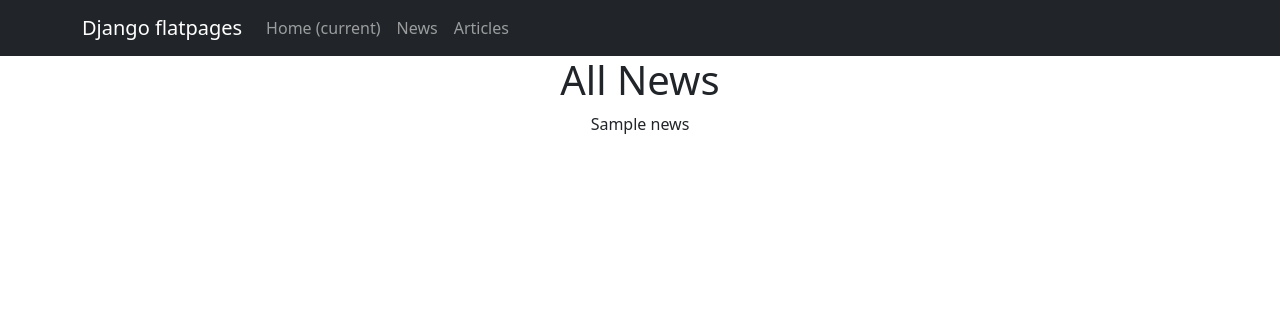
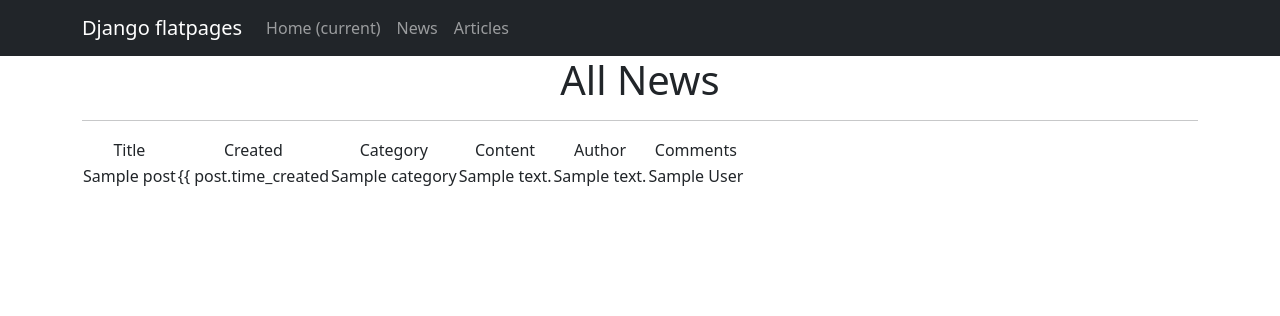
Before and after one commit to nnwq/NewsProject, a Django app: template templates/news.html in a window 1280 px wide. Shown: the top 316 px of the page. Run offline with Django 4.2, Linux system fonts and the light colour scheme; the template is opened without the code that fills it: most values are stand-ins (such as "Sample title", 1, 10 or a date in 2020); some libraries are stand-ins or nearby versions.

Commit message:
created profanity filter and custom datetime tag. also news.html is now showing the table of all news instances.

```diff
--- a/news/models.py
+++ b/news/models.py
@@ -1,5 +1,6 @@
 from django.contrib.auth.models import User
 from django.db import models
+from datetime import datetime
 
 # Create your models here.
 
--- a/news/views.py
+++ b/news/views.py
@@ -11,6 +11,8 @@ class PostsList(ListView):
     context_object_name = 'news'
 
 
+
+
 class PostsDetail(DetailView):
     model = Post
     template_name = 'post.html'
--- a/templates/news.html
+++ b/templates/news.html
@@ -1,9 +1,35 @@
 {% extends 'flatpages/default.html' %}
 {% load static %}
+{% load custom_filters %}
+{% load custom_tags %}
 {% block title %}
 news
 {% endblock title %}
 {% block content %}
 <h1>All News</h1>
-{{ news }}
+<hr>
+    {% if news %}
+    <table>
+           <tr>
+               <td>Title</td>
+               <td>Created</td>
+               <td>Category</td>
+               <td>Content</td>
+               <td>Author</td>
+               <td>Comments</td>
+           </tr>
+        {% for post in news %}
+            <tr>
+                <td>{{ post.title }}</td>
+                <td>{{ post.time_created</td>
+                <td>{{ post.category.category_name }}</td>
+                <td>{{ post.description|truncatewords:2 }}</td>
+                <td>{{ post.content|truncatewords:20 }}</td>
+                <td>{{ post.author }}</td>
+            </tr>
+        {% endfor %}
+    </table>
+    {% else %}
+    <h2>No News!</h2>
+    {% endif %}
 {% endblock content %}
```
Also changed, not shown: news/templatetags/custom_filters.py (added, +15 -0 lines), news/templatetags/custom_tags.py (added, +9 -0 lines).
